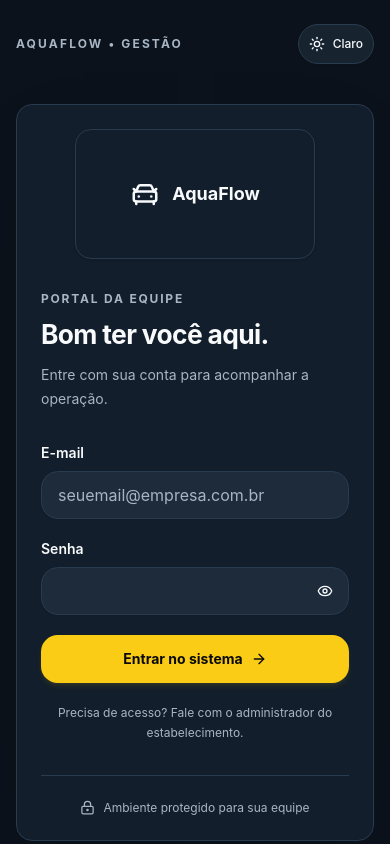
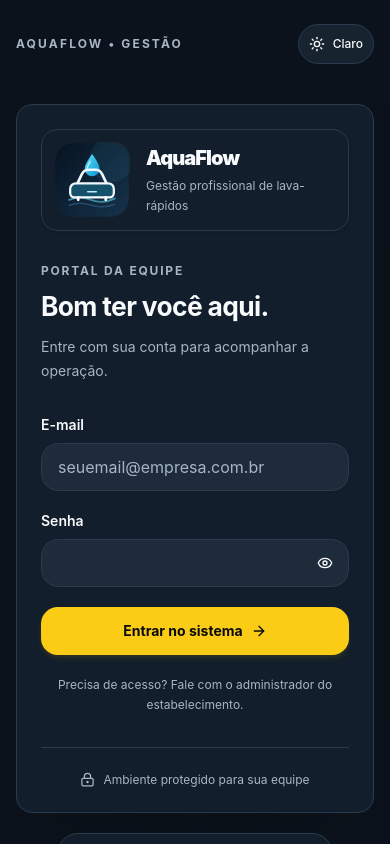
Before and after one commit to Raphaeljdk/aquaflow-gestao, a Next.js app: page /login in a window 390 px wide. Shown: the top 844 px of the page. Built offline with nearby package versions, Linux system fonts and the light colour scheme.

Commit message:
Melhorar logo responsiva no login com símbolo AquaFlow legível no celular

```diff
--- a/src/components/login.tsx
+++ b/src/components/login.tsx
@@ -37,7 +37,6 @@ export function Login() {
   useEffect(() => setMounted(true), []);
   // O portal AquaFlow não recebe marca, logo ou contato das configurações da unidade.
   const companyName = "AquaFlow";
-  const companyLogo: string | null = null;
 
   const form = useForm<{ email: string; password: string }>({
     resolver: zodResolver(loginSchema),
@@ -91,9 +90,7 @@ export function Login() {
           aria-label={companyName + " · início"}
           className="relative inline-flex max-w-full items-center gap-3 self-start rounded-2xl border border-white/15 bg-white/[.06] px-4 py-3 backdrop-blur-sm"
         >
-          <span className="flex size-11 shrink-0 items-center justify-center rounded-xl bg-[#facc15] text-[#101820]">
-            <CarFront size={25} />
-          </span>
+          <img src="/aquaflow-icon.svg" alt="" width={44} height={44} className="size-11 shrink-0 rounded-xl" />
           <span className="truncate text-base font-bold tracking-tight text-white">
             {companyName}
           </span>
@@ -177,19 +174,13 @@ export function Login() {
         <div className="mx-auto flex w-full max-w-[450px] flex-1 flex-col justify-center py-10 sm:py-14">
           <div className="rounded-2xl border border-border bg-card p-6 shadow-[0_24px_80px_-40px_rgba(0,0,0,.35)] sm:p-9">
             <div className="mb-8 flex justify-center">
-              <div className="flex w-full max-w-[240px] items-center justify-center overflow-hidden rounded-2xl border border-border bg-card shadow-sm">
-                {companyLogo ? (
-                  <img
-                    src={companyLogo}
-                    alt={"Logo completa de " + companyName}
-                    className="block h-auto max-h-36 w-full object-contain"
-                  />
-                ) : (
-                  <div className="flex min-h-32 w-full items-center justify-center gap-3 rounded-lg px-3 text-center text-lg font-bold text-foreground">
-                    <CarFront size={30} />
-                    {companyName}
-                  </div>
-                )}
+              <div className="flex w-full max-w-[310px] items-center gap-4 rounded-2xl border border-border bg-card p-3 shadow-sm sm:p-4">
+                <img src="/aquaflow-icon.svg" alt="Símbolo AquaFlow" width={80} height={80}
+                  className="size-[76px] shrink-0 rounded-2xl sm:size-20" />
+                <div className="min-w-0">
+                  <p className="text-xl font-black tracking-[-.045em] text-foreground">AquaFlow</p>
+                  <p className="mt-1 text-xs leading-5 text-muted-foreground">Gestão profissional de lava-rápidos</p>
+                </div>
               </div>
             </div>
             <p className="mb-2 text-xs font-bold uppercase tracking-[.15em] text-muted-foreground">
```
